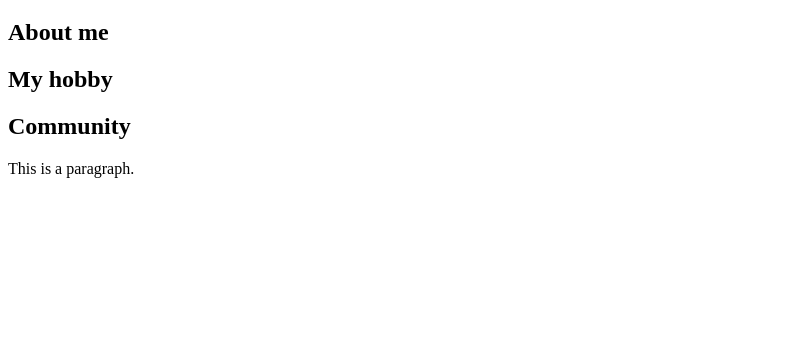
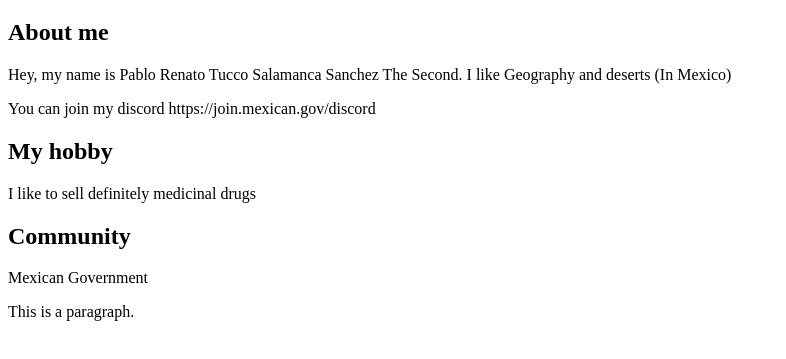
Before and after one commit to Renatos15/My-second-webpage, a plain HTML site: page index.html in a window 1280 px wide. Shown: the part 61-420 px from the top of the page, without its empty margins (0-786 px from the left). Drawn offline with Linux system fonts and the light colour scheme.

Commit message:
Update index.html

```diff
--- a/index.html
+++ b/index.html
@@ -4,8 +4,12 @@
 
 <h1>Welcome to my hobby website</h1>
   <h2>About me</h2>
+  <p>Hey, my name is Pablo Renato Tucco Salamanca Sanchez The Second. I like Geography and deserts (In Mexico) </p>
+  <p>You can join my discord https://join.mexican.gov/discord</p>
   <h2>My hobby</h2>
+  <p>I like to sell definitely medicinal drugs</p>
   <h2>Community</h2>
+  <p>Mexican Government</p>
 <p>This is a paragraph.</p>
 
 </body>
```
